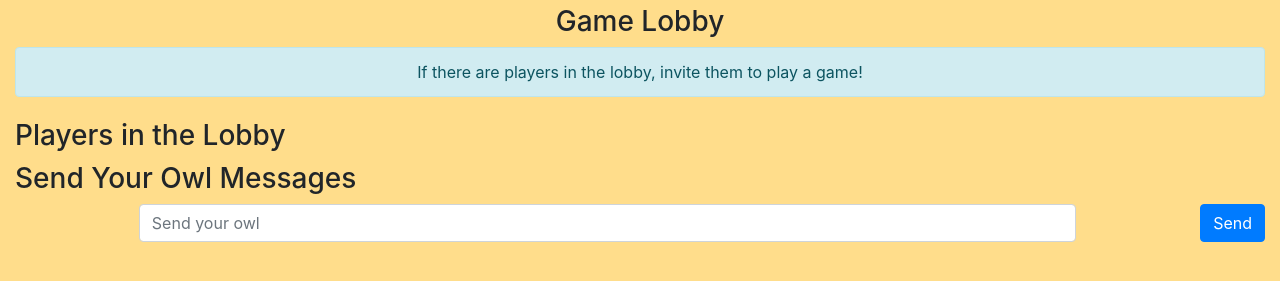
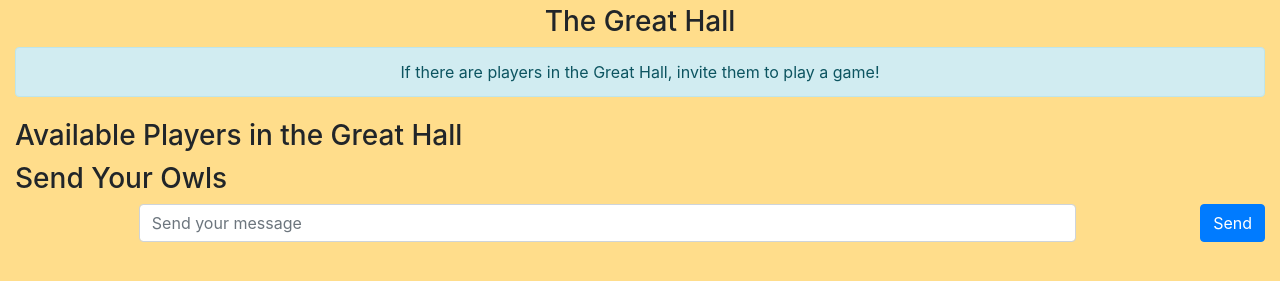
Before and after one commit to itsjenniferdu/reversi, a website: page public/lobby.html in a window 1280 px wide. Shown: the part 41-322 px from the top of the page. Drawn offline with nearby package versions, Linux system fonts and the light colour scheme; a script that the page names is missing.

Commit message:
magical, great hall

```diff
--- a/public/lobby.html
+++ b/public/lobby.html
@@ -23,18 +23,18 @@
        <div class='row'>
          <div class='col'>
            <h2> Quaffles & Keepers</h2>
-		<h3> Game Lobby </h2>
+		<h3> The Great Hall </h2>
 
          </div>
        </div>
 
 	<div class="alert alert-info" role="alert">
-  	If there are players in the lobby, invite them to play a game!
+  	If there are players in the Great Hall, invite them to play a game!
 	</div>
 
        <div class="row align-items-end" id="players">
          <div class="col-9 text-left">
-           <h3>Players in the Lobby</h3>
+           <h3>Available Players in the Great Hall</h3>
          </div>
          <div class="col-3"></div>
 
@@ -58,10 +58,10 @@
    <!--Where messages are submitted-->
    <div class='row'>
      <div class='col text-left'>
-       <h3> Send Your Owl Messages</h3>
+       <h3> Send Your Owls</h3>
        <form class ='form-inline'  onsubmit='send_message(); return false;'>
            <label for 'send_message_holder' class='col-form-label sr-only'>Enter your owl</label>
-           <input class='form-control mx-auto w-75' type='text' value='' id='send_message_holder' placeholder='Send your owl' />
+           <input class='form-control mx-auto w-75' type='text' value='' id='send_message_holder' placeholder='Send your message' />
          <button type='submit' class='btn btn-default btn-primary'>Send</button>
        </form>
        <div id='messages'></div>
```
